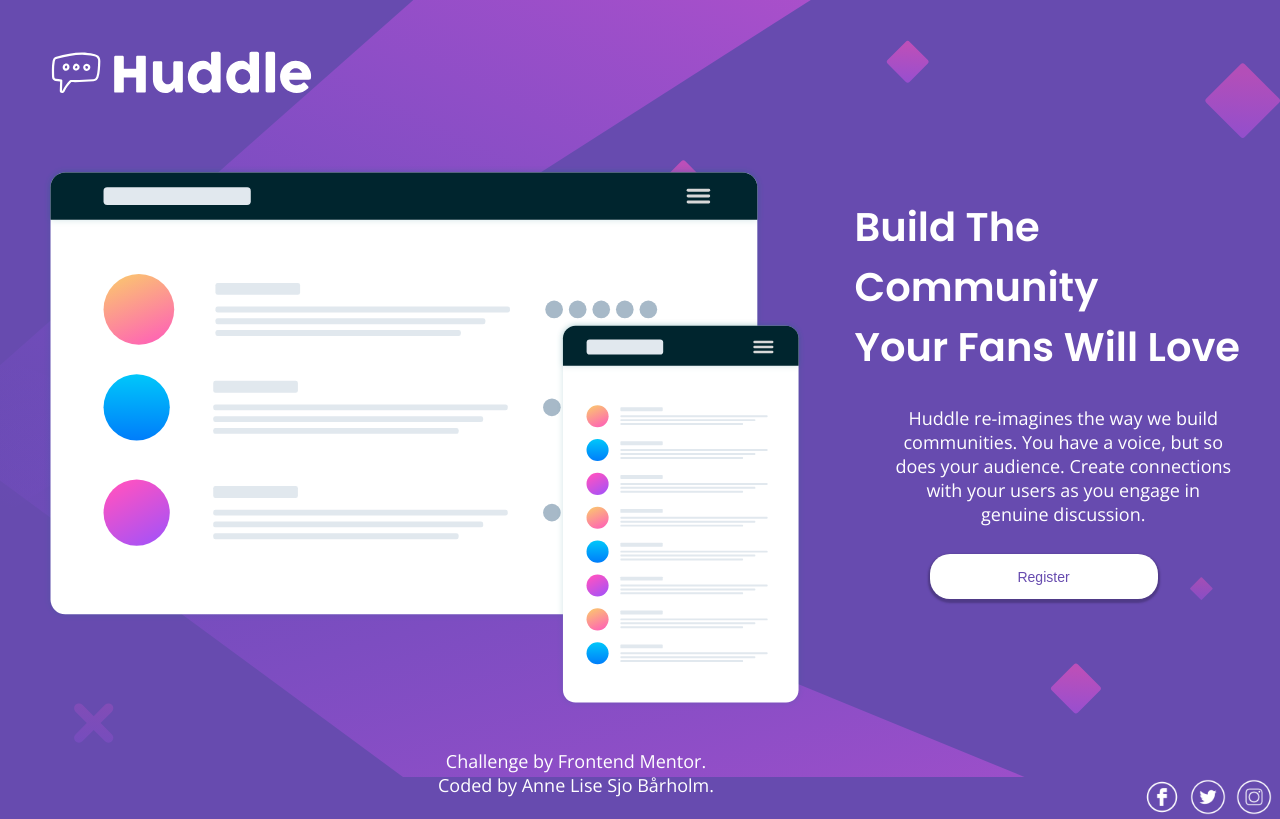
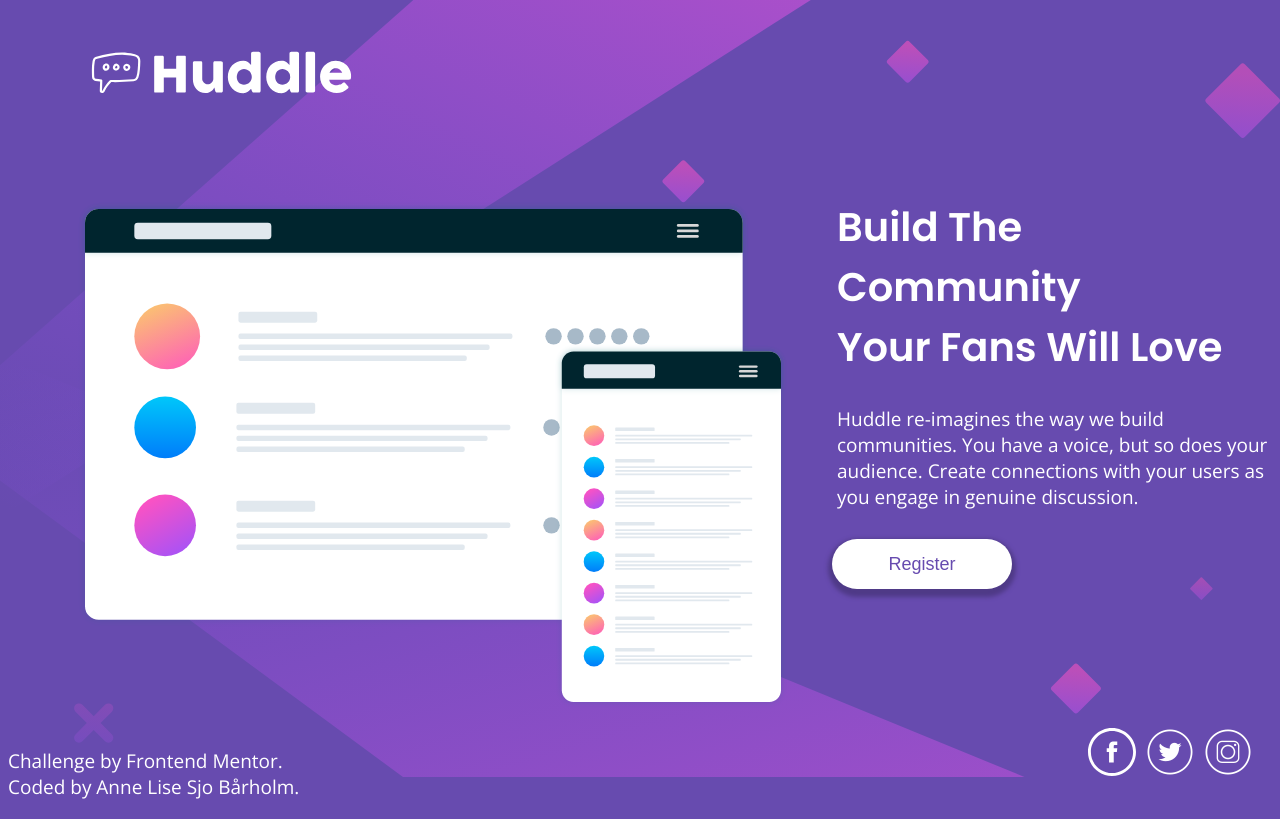
Before and after one commit to GirlCoder91/huddle-landing-page, a plain HTML site: page index.html in a window 1280 px wide. Drawn offline with nearby package versions, Linux system fonts and the light colour scheme.

Commit message:
worked on desktop design

```diff
--- a/index.css
+++ b/index.css
@@ -7,7 +7,7 @@ body {
 
 .illustration {
     width: 46vh;
-    margin-left: 35px;
+    margin-left: 25px;
     margin-top: 28px;
 }
 
@@ -44,9 +44,9 @@ button {
     width: 228px;
     font-size: 14px;
     height: 45px;
-    border-radius: 20px 20px 20px 20px;
+    border-radius: 20px;
     border: none;
-    margin-left: 75px;
+    margin-left: 60px;
     margin-top: 10px;
     box-shadow: 0 2px 2px 2px #4F3A87;
 }
@@ -71,6 +71,14 @@ button {
     margin-top: 40px;
 }
 
+button:active,
+button:hover {
+    background-color: hsl(300, 69%, 71%);
+    color: white;
+}
+
+
+
 @media (min-width:1000px) {
     body {
         background-image: url("images/bg-desktop.svg");
@@ -79,10 +87,13 @@ button {
 
     .logo {
         width: 35vh;
+        margin-left: 70px;
     }
 
     .illustration {
         width: 100vh;
+        margin-left: 70px;
+        margin-top: 65px;
     }
 
     .main {
@@ -103,10 +114,29 @@ button {
 
     .icons {
         float: right;
+        margin: 20px;
+    }
+
+    .icons img {
+        width: 6vh;
     }
 
     h2 {
         font-size: 40px;
         text-align: left;
     }
+
+    p {
+        font-size: 19px;
+        text-align: left;
+    }
+
+    button {
+        margin-left: -5px;
+        width: 180px;
+        height: 50px;
+        border-radius: 25px;
+        font-size: 18px;
+        box-shadow: 0 4px 4px 4px #4F3A87;
+    }
 }
--- a/index.html
+++ b/index.html
@@ -24,11 +24,9 @@
   <h2>Build The Community <br>
     Your Fans Will Love</h2>
 
-  <p>Huddle re-imagines the way we build <br>
-    communities. You have a voice, but so <br>
-    does your audience. Create connections <br>
-    with your users as you engage in <br>
-    genuine discussion. </p>
+  <p>Huddle re-imagines the way we build communities. You have
+    a voice, but so does your audience. Create connections with
+    your users as you engage in genuine discussion. </p>
 
   <button> Register </button>
 </div>
@@ -37,8 +35,8 @@
 
 
   <div class="icons">
-  <img src="images/1181255_facebook_social_social application_social media_social network_icon.png" alt="Facebook">
-  <img class="twitter" src="images/2986068_media_social_twitter_icon.png" alt="Twitter">
+  <img src="images/194929_facebook_social media_icon.svg" href="#" alt="Facebook">
+  <img class="twitter" src="images/2986068_media_social_twitter_icon.png" href="#" alt="Twitter">
   <img src="images/2986059_instagram_media_social_icon.png" alt="Instagram">
 </div>
 
```
Also changed, not shown: images/1181255_facebook_social_social application_social media_social network_icon.png (deleted), images/194929_facebook_social media_icon.svg (added).
